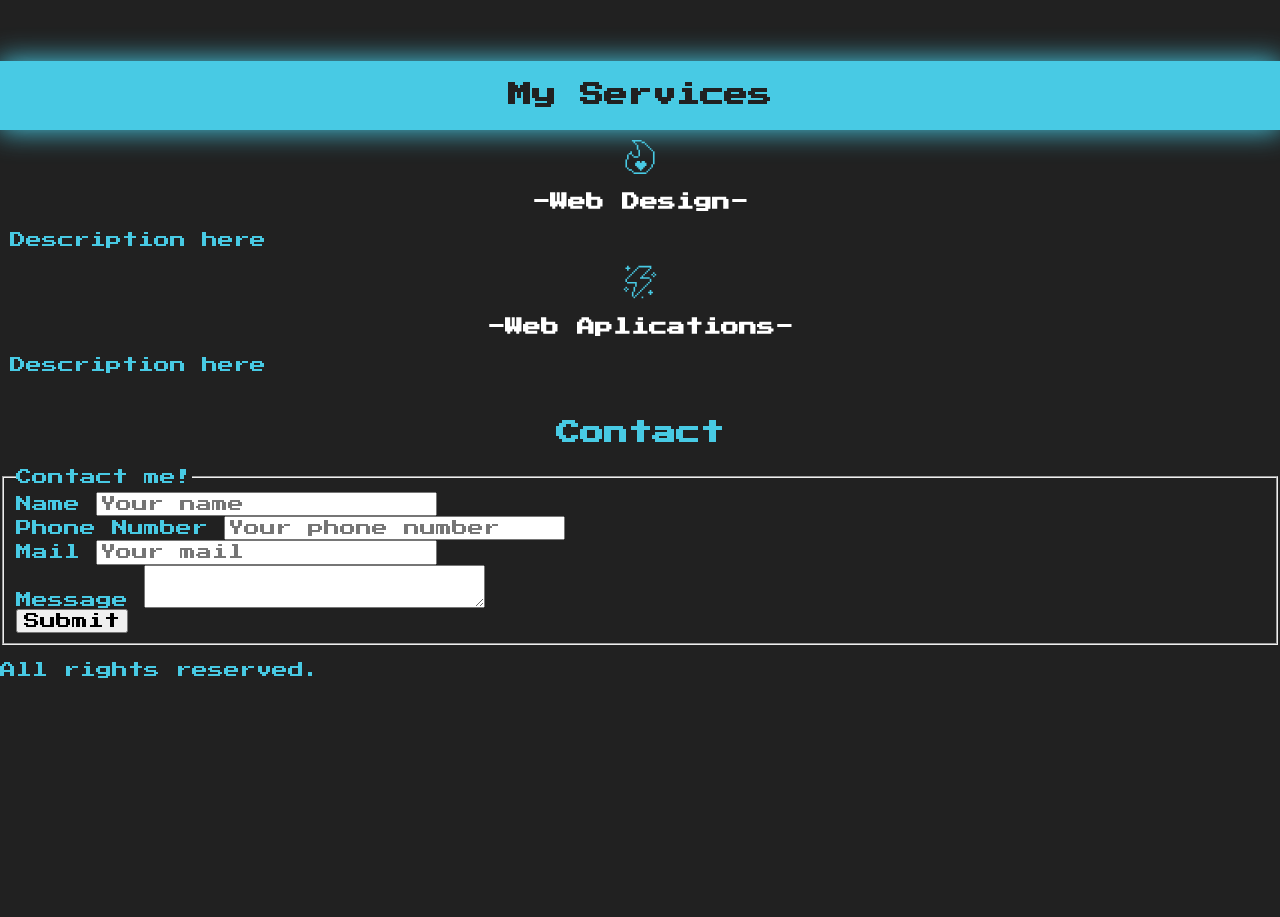
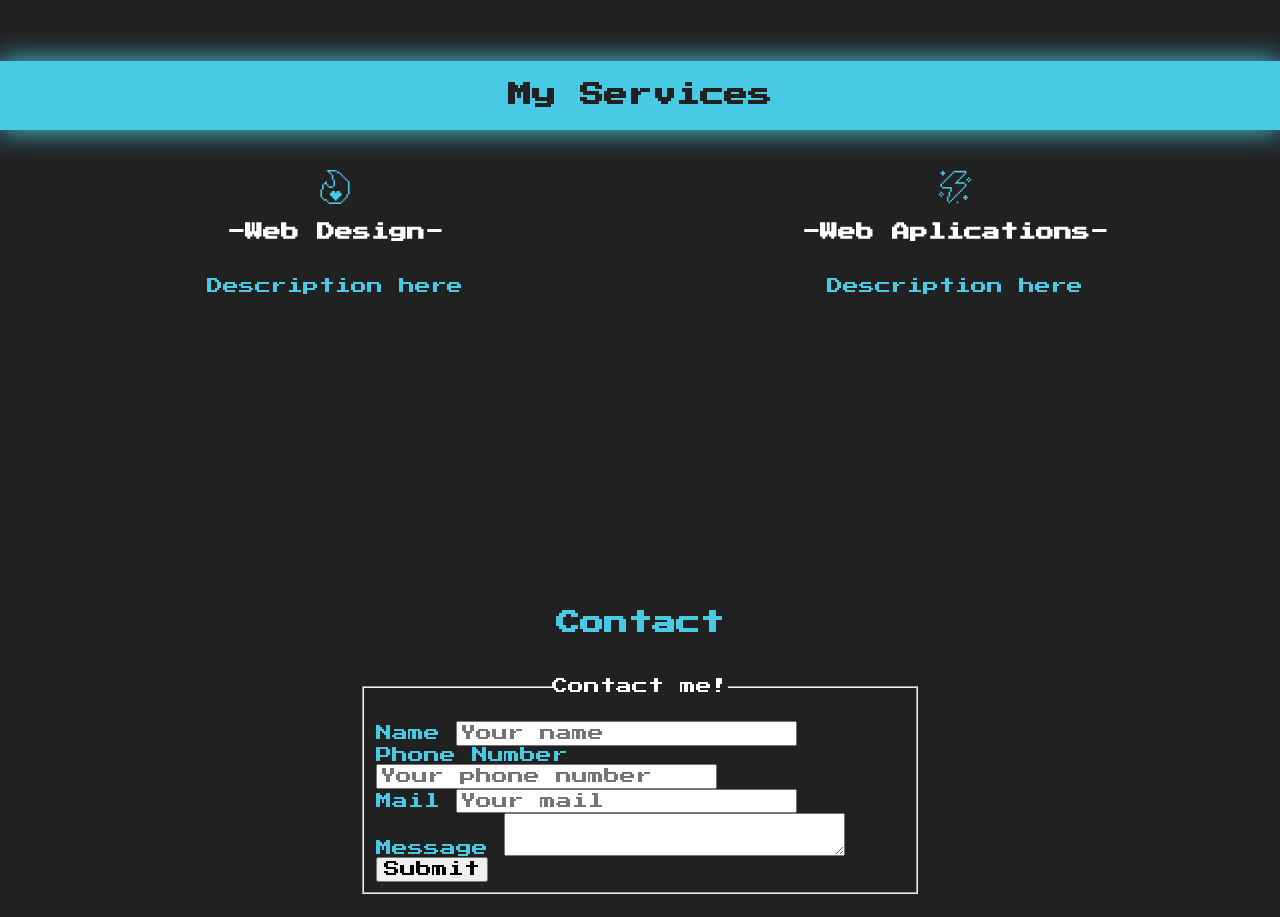
Before and after one commit to 1nd0m1t/1nd0m1t.github.io, a plain HTML site: page index.html in a window 1280 px wide. Shown: the part 480-1397 px from the top of the page. Before the commit the page ends 1176 px from the top, so only its background shows below. Drawn offline with Linux system fonts and the light colour scheme.

Commit message:
Update style.css

```diff
--- a/css/style.css
+++ b/css/style.css
@@ -48,7 +48,7 @@ h1, h2, h3 {
 }
 
 .title{
-    padding: 20px;
+    padding: 2rem;
 }
 
 .container{
@@ -85,6 +85,11 @@ h1, h2, h3 {
     color: var(--blue-console);
 }
 
+.sombra {
+    box-shadow: 0px 0px 28px 1px rgba(72,202,228,1);
+}
+
+/* Content hero */
 .hero {
 	/*background-image: url(link);*/
 	background-repeat: no-repeat;
@@ -121,6 +126,13 @@ h1, h2, h3 {
     text-align: center;
 }
 
+@media (min-width: 768px) {
+	.boton {
+		width: auto;
+	}
+}
+/* Content hero */
+
 a:visited {
     text-decoration: none;
     color: var(--dark);
@@ -131,34 +143,59 @@ a:hover{
     color: var(--blue-console);
 }
 
-@media (min-width: 768px) {
-	.boton {
-		width: auto;
-	}
-}
 
+/** Services **/
 .myServices{
     padding: 0.1rem;
     background-color: var(--blue-console);
     color: var(--dark)
 }
 
-.services{
+.services {
+    padding: 2rem;
+    column-gap: 1rem;
+}
+
+@media (min-width: 768px) {
+    .services{
+        padding: 3rem;
+        display: grid;
+        grid-template-columns: 50% 50%;
+        grid-template-rows: 200px 200px;
+        column-gap: 1rem;
+    }
+}
+
+.service {
+    display: flex;
+    flex-direction: column;
+    align-items: center;
     padding: 1rem;
 }
 
-.servicesDescription {
-    text-align: center;
+.servicio p {
+    line-height: 2;
 }
 
-.servicesIcon{
+.service .servicesIcon{
     display:flex;
     flex-direction: column;
     align-items: center;
     justify-content: center;
+}
+/** Services **/
 
+/* Contact */
+.formulary {
+    width: min(60rem, 100%); /* Elige el valor más pequeño. Nos ahorramos media queries, si la pantalla mide 30rem elegiria la opción 100% ya que 100%=30rem y es más pequeño que 60rem */
+    margin: 0 auto;
+    padding: 2rem;
 }
 
-.sombra {
-    box-shadow: 0px 0px 28px 1px rgba(72,202,228,1);
+.formulary legend {
+    text-align: center;
+    margin-bottom: 2rem;
+    color: white;
 }
+
+/** Contact **/
```
